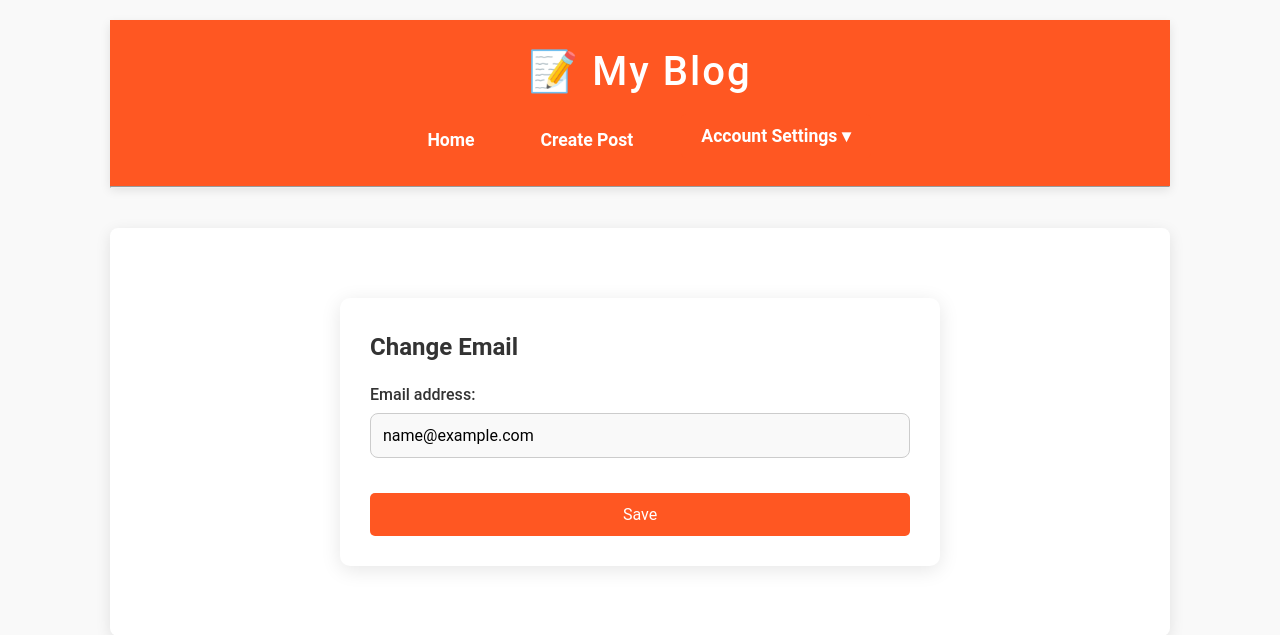
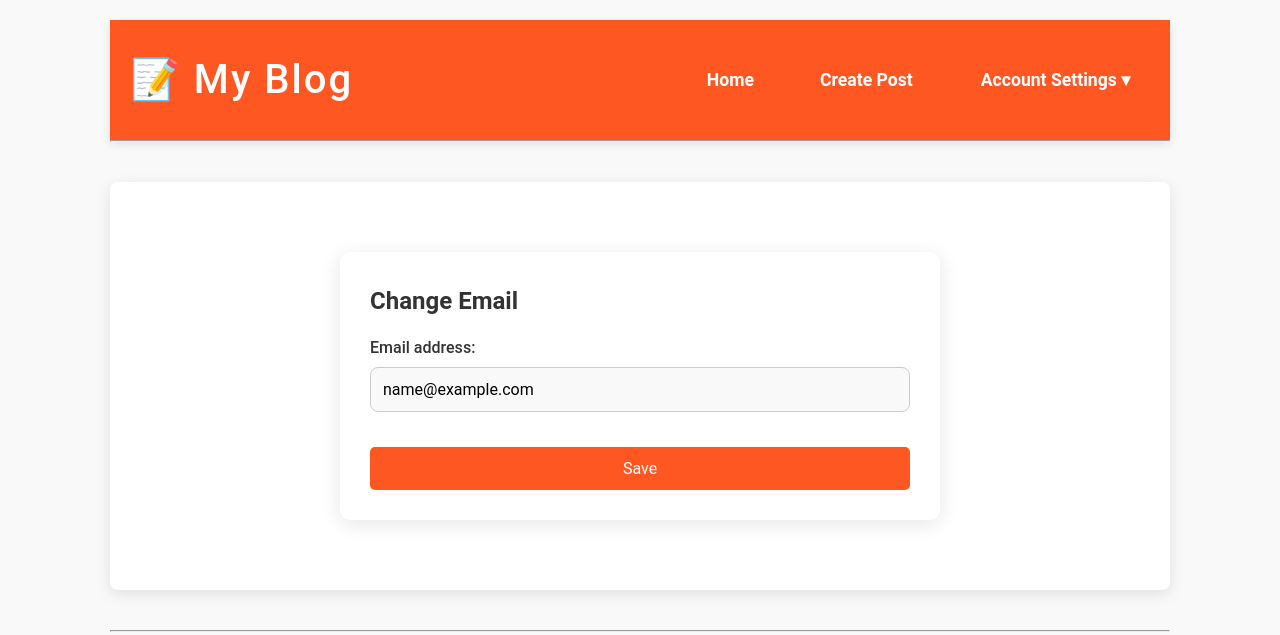
Before and after one commit to pystart-school/blogsite, a Django app: page /change_email/ in a window 1280 px wide. Shown: the top 635 px of the page. Run offline with Django 5.2, Linux system fonts and the light colour scheme; the visitor is signed in with stand-in values (Sample User, id 1).

Commit message:
Changed header style.

```diff
--- a/blogsite/blog/static/blog/style.css
+++ b/blogsite/blog/static/blog/style.css
@@ -24,9 +24,13 @@ body {
 header {
     background-color: #FF5722;
     color: white;
+    height: 120px; /* Set the height of the header */
     padding: 20px 0;
-    text-align: center;
+    display: flex;
+    justify-content: space-between; /* Align left (logo) and right (navbar) */
+    align-items: center; /* Vertically center the content */
     box-shadow: 0 4px 10px rgba(0, 0, 0, 0.1);
+    padding: 0 20px; /* Added padding to give some space from the edges */
 }
 
 header h1 a {
@@ -44,9 +48,8 @@ header h1 a:hover {
 /* Navbar */
 .navbar {
     display: flex;
-    justify-content: center;
     gap: 30px;
-    margin-top: 10px;
+    align-items: center; /* Align items vertically */
 }
 
 .navbar a {
@@ -273,7 +276,6 @@ footer p {
     margin: 0;
 }
 
-
 /* Flash Messages Styling */
 .message-container {
     margin: 20px auto;
@@ -328,7 +330,6 @@ footer p {
     display: block;
 }
 
-
 /* Responsive Design */
 @media (max-width: 768px) {
     .navbar {
```
